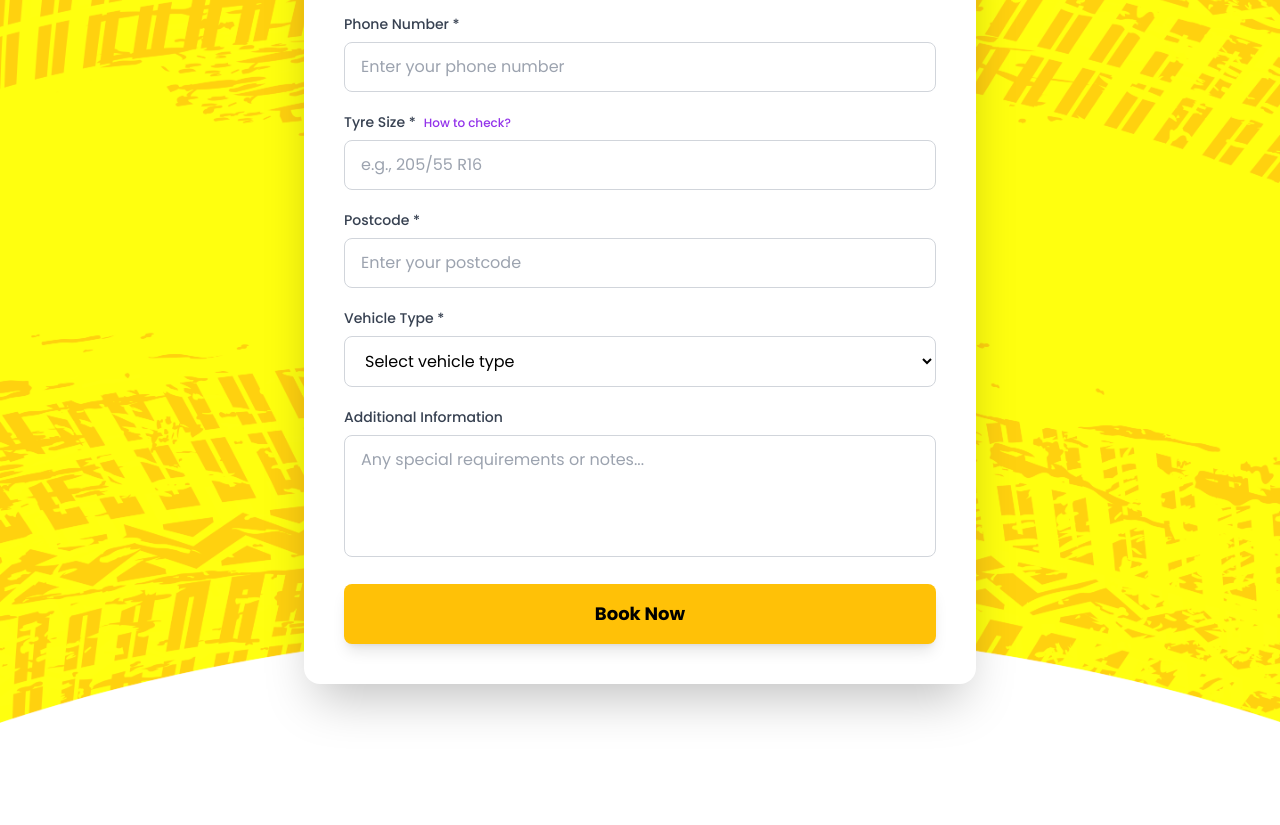
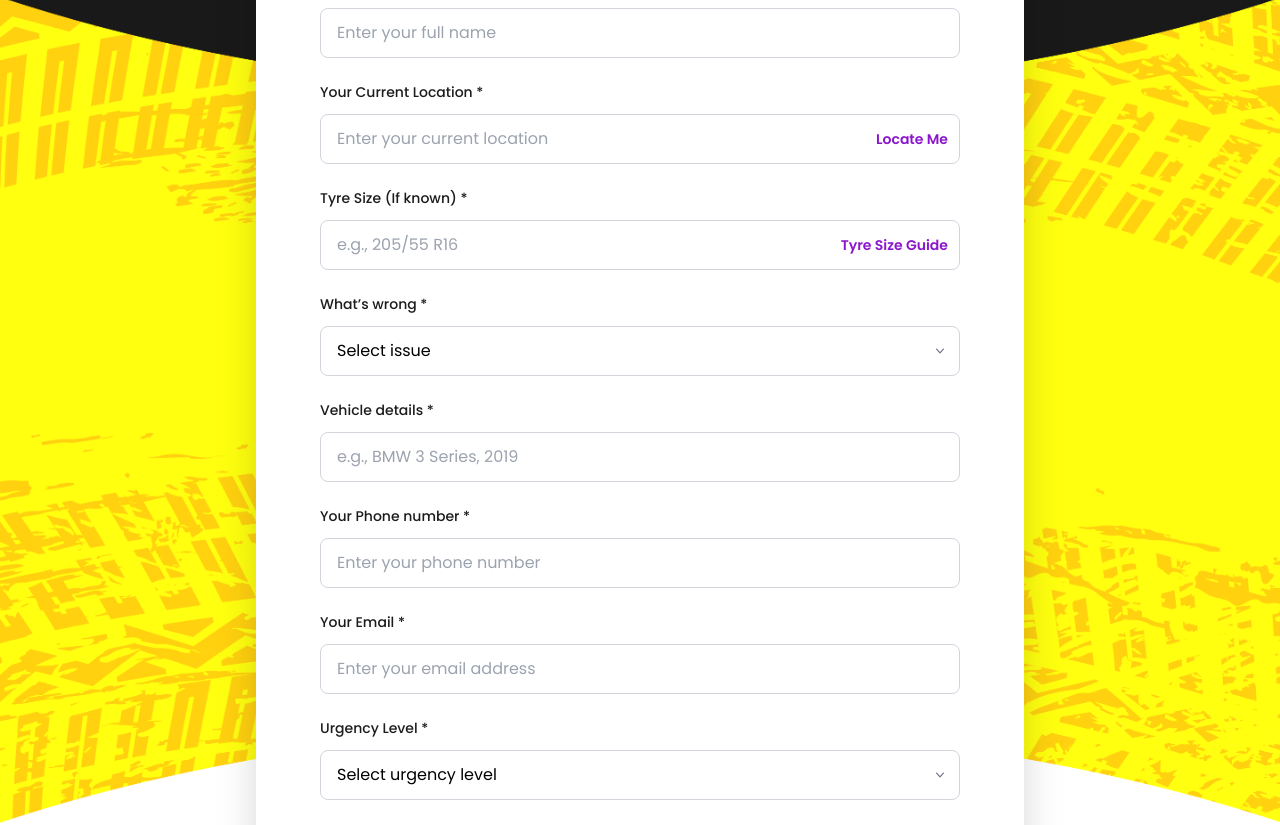
Before and after one commit to Creatx-Software/Streat-Motor-Tyres, a Next.js app: page / in a window 1280 px wide. Shown: the part 1200-2025 px from the top of the page. Built offline with nearby package versions, Linux system fonts and the light colour scheme.

Commit message:
Booking Form

```diff
--- a/src/components/BookingForm.tsx
+++ b/src/components/BookingForm.tsx
@@ -4,12 +4,74 @@ import React, { useState } from 'react';
 export function BookingForm() {
   const [formData, setFormData] = useState({
     name: '',
-    phone: '',
+    location: '',
     tyreSize: '',
-    postcode: '',
-    vehicleType: '',
-    additionalInfo: ''
+    whatIsWrong: '',
+    vehicleDetails: '',
+    phoneNumber: '',
+    email: '',
+    urgencyLevel: ''
   });
+  const [isLocating, setIsLocating] = useState(false);
+
+  const getFormattedLocation = (data: any) => {
+    const parts = [
+      data?.locality,
+      data?.city,
+      data?.principalSubdivision,
+      data?.postcode
+    ].filter(Boolean);
+
+    if (parts.length > 0) return parts.join(', ');
+    return `${data?.latitude}, ${data?.longitude}`;
+  };
+
+  const handleLocate = () => {
+    if (!navigator.geolocation) {
+      alert('Geolocation is not supported by your browser.');
+      return;
+    }
+
+    setIsLocating(true);
+
+    navigator.geolocation.getCurrentPosition(
+      async ({ coords }) => {
+        try {
+          const response = await fetch(
+            `https://api.bigdatacloud.net/data/reverse-geocode-client?latitude=${coords.latitude}&longitude=${coords.longitude}&localityLanguage=en`
+          );
+
+          if (!response.ok) {
+            throw new Error('Could not fetch your location details.');
+          }
+
+          const locationData = await response.json();
+          const formattedLocation = getFormattedLocation(locationData);
+
+          setFormData((prev) => ({
+            ...prev,
+            location: formattedLocation
+          }));
+        } catch (error) {
+          console.error(error);
+          alert('Unable to determine your location details. Please enter it manually.');
+        } finally {
+          setIsLocating(false);
+        }
+      },
+      (error) => {
+        console.error(error);
+        setIsLocating(false);
+        alert('Location access was denied or unavailable. Please enter your location manually.');
+      },
+      {
+        enableHighAccuracy: true,
+        timeout: 10000,
+        maximumAge: 0
+      }
+    );
+  };
+
   const handleSubmit = (e: React.FormEvent) => {
     e.preventDefault();
     console.log('Form submitted:', formData);
@@ -27,19 +89,16 @@ export function BookingForm() {
   };
   return (
     <section className="relative pb-48 px-4 bg-[url('/assets/FormBg.png')] bg-cover bg-center bg-no-repeat">
-      <div className="max-w-2xl mx-auto">
-        <div className="bg-white rounded-2xl shadow-2xl p-6 sm:p-8 lg:p-10">
-          <h2 className="text-2xl sm:text-3xl font-bold text-center mb-2 text-gray-900">
-            Book Right Now - It Takes 2 Minutes
+      <div className="max-w-3xl mx-auto">
+        <div className="bg-white rounded-2xl shadow-2xl p-10 sm:p-12 lg:p-16 translate-y-16">
+          <h2 className="text-xl sm:text-2xl font-inter font-semibold text-center mb-2 text-[#8B16CC]">
+            ⚡ Get Help Now - It Takes 2 Minutes
           </h2>
-          <p className="text-center text-gray-600 mb-8">
-            Fill in the details below
-          </p>
 
-          <form onSubmit={handleSubmit} className="space-y-5">
+          <form onSubmit={handleSubmit} className="space-y-6 mt-10">
             <div>
-              <label className="block text-sm font-medium text-gray-700 mb-2">
-                Customer Name *
+              <label className="block text-sm font-inter font-medium text-[#1C1C1E] mb-3">
+                Your Name *
               </label>
               <input
                 type="text"
@@ -47,100 +106,167 @@ export function BookingForm() {
                 required
                 value={formData.name}
                 onChange={handleChange}
-                className="w-full px-4 py-3 border border-gray-300 rounded-lg focus:ring-2 focus:ring-purple-500 focus:border-transparent outline-none"
+                className="w-full px-4 py-3 border border-gray-300 rounded-lg focus:ring-2 focus:ring-purple-500 focus:border-transparent outline-none text-md font-inter font-regular text-[#A2A2A2]"
                 placeholder="Enter your full name" />
 
             </div>
 
             <div>
-              <label className="block text-sm font-medium text-gray-700 mb-2">
-                Phone Number *
+              <label className="block text-sm font-inter font-medium text-[#1C1C1E] mb-3">
+                Your Current Location *
               </label>
+              <div className="relative">
                 <input
-                type="tel"
-                name="phone"
+                  type="text"
+                  name="location"
                   required
-                value={formData.phone}
+                  value={formData.location}
                   onChange={handleChange}
-                className="w-full px-4 py-3 border border-gray-300 rounded-lg focus:ring-2 focus:ring-purple-500 focus:border-transparent outline-none"
-                placeholder="Enter your phone number" />
+                  className="w-full px-4 pr-20 py-3 border border-gray-300 rounded-lg focus:ring-2 focus:ring-purple-500 focus:border-transparent outline-none text-md font-inter font-regular text-[#A2A2A2]"
+                  placeholder="Enter your current location" />
+                <button
+                  type="button"
+                  onClick={handleLocate}
+                  disabled={isLocating}
+                  className="absolute right-3 top-1/2 -translate-y-1/2 text-sm font-inter font-semibold text-[#8B16CC] disabled:text-gray-400 disabled:no-underline">
+                  {isLocating ? 'Locating...' : 'Locate Me'}
+                </button>
+              </div>
 
             </div>
 
             <div>
-              <label className="block text-sm font-medium text-gray-700 mb-2">
-                Tyre Size *
-                <a
-                  href="#tyre-guide"
-                  className="text-purple-600 text-xs ml-2 hover:underline">
-
-                  How to check?
-                </a>
+              <label className="block text-sm font-inter font-medium text-[#1C1C1E] mb-3">
+                Tyre Size (If known) *
               </label>
+              <div className="relative">
                 <input
                   type="text"
                   name="tyreSize"
                   required
                   value={formData.tyreSize}
                   onChange={handleChange}
-                className="w-full px-4 py-3 border border-gray-300 rounded-lg focus:ring-2 focus:ring-purple-500 focus:border-transparent outline-none"
+                  className="w-full px-4 pr-36 py-3 border border-gray-300 rounded-lg focus:ring-2 focus:ring-purple-500 focus:border-transparent outline-none text-md font-inter font-regular text-[#A2A2A2]"
                   placeholder="e.g., 205/55 R16" />
+                <a
+                  href="#tyre-guide"
+                  className="absolute right-3 top-1/2 -translate-y-1/2 text-sm font-inter font-semibold text-[#8B16CC]">
+                  Tyre Size Guide
+                </a>
+              </div>
 
             </div>
 
             <div>
-              <label className="block text-sm font-medium text-gray-700 mb-2">
-                Postcode *
+              <label className="block text-sm font-inter font-medium text-[#1C1C1E] mb-3">
+                What’s wrong *
               </label>
-              <input
-                type="text"
-                name="postcode"
+              <div className="relative">
+                <select
+                  name="whatIsWrong"
                   required
-                value={formData.postcode}
+                  value={formData.whatIsWrong}
                   onChange={handleChange}
-                className="w-full px-4 py-3 border border-gray-300 rounded-lg focus:ring-2 focus:ring-purple-500 focus:border-transparent outline-none"
-                placeholder="Enter your postcode" />
+                  className="w-full px-4 pr-10 py-3 border border-gray-300 rounded-lg focus:ring-2 focus:ring-purple-500 focus:border-transparent outline-none bg-white appearance-none">
+                  <option value="" disabled>
+                    Select issue
+                  </option>
+                  <option value="tyre-replacement">Tyre Replacement</option>
+                  <option value="puncture-repair">Puncture Repair</option>
+                  <option value="wheel-balancing">Wheel Balancing</option>
+                </select>
+                <svg
+                  className="pointer-events-none absolute right-3 top-1/2 h-4 w-4 -translate-y-1/2 text-gray-500"
+                  viewBox="0 0 20 20"
+                  fill="currentColor"
+                  aria-hidden="true">
+                  <path
+                    fillRule="evenodd"
+                    d="M5.23 7.21a.75.75 0 011.06.02L10 11.168l3.71-3.938a.75.75 0 111.08 1.04l-4.25 4.51a.75.75 0 01-1.08 0L5.21 8.27a.75.75 0 01.02-1.06z"
+                    clipRule="evenodd" />
+                </svg>
+              </div>
 
             </div>
 
             <div>
-              <label className="block text-sm font-medium text-gray-700 mb-2">
-                Vehicle Type *
+              <label className="block text-sm font-inter font-medium text-[#1C1C1E] mb-3">
+                Vehicle details *
               </label>
-              <select
-                name="vehicleType"
+              <input
+                type="text"
+                name="vehicleDetails"
                 required
-                value={formData.vehicleType}
+                value={formData.vehicleDetails}
                 onChange={handleChange}
-                className="w-full px-4 py-3 border border-gray-300 rounded-lg focus:ring-2 focus:ring-purple-500 focus:border-transparent outline-none bg-white">
-
-                <option value="">Select vehicle type</option>
-                <option value="car">Car</option>
-                <option value="van">Van</option>
-                <option value="suv">SUV</option>
-                <option value="truck">Truck</option>
-              </select>
+                className="w-full px-4 py-3 border border-gray-300 rounded-lg focus:ring-2 focus:ring-purple-500 focus:border-transparent outline-none text-md font-inter font-regular text-[#A2A2A2]"
+                placeholder="e.g., BMW 3 Series, 2019" />
             </div>
 
             <div>
-              <label className="block text-sm font-medium text-gray-700 mb-2">
-                Additional Information
+              <label className="block text-sm font-inter font-medium text-[#1C1C1E] mb-3">
+                Your Phone number *
               </label>
-              <textarea
-                name="additionalInfo"
-                value={formData.additionalInfo}
+              <input
+                type="tel"
+                name="phoneNumber"
+                required
+                value={formData.phoneNumber}
                 onChange={handleChange}
-                rows={4}
-                className="w-full px-4 py-3 border border-gray-300 rounded-lg focus:ring-2 focus:ring-purple-500 focus:border-transparent outline-none resize-none"
-                placeholder="Any special requirements or notes..." />
+                className="w-full px-4 py-3 border border-gray-300 rounded-lg focus:ring-2 focus:ring-purple-500 focus:border-transparent outline-none text-md font-inter font-regular text-[#A2A2A2]"
+                placeholder="Enter your phone number" />
+            </div>
 
+            <div>
+              <label className="block text-sm font-inter font-medium text-[#1C1C1E] mb-3">
+                Your Email *
+              </label>
+              <input
+                type="email"
+                name="email"
+                required
+                value={formData.email}
+                onChange={handleChange}
+                className="w-full px-4 py-3 border border-gray-300 rounded-lg focus:ring-2 focus:ring-purple-500 focus:border-transparent outline-none text-md font-inter font-regular text-[#A2A2A2]"
+                placeholder="Enter your email address" />
+            </div>
+
+            <div>
+              <label className="block text-sm font-inter font-medium text-[#1C1C1E] mb-3">
+                Urgency Level *
+              </label>
+              <div className="relative">
+                <select
+                  name="urgencyLevel"
+                  required
+                  value={formData.urgencyLevel}
+                  onChange={handleChange}
+                  className="w-full px-4 pr-10 py-3 border border-gray-300 rounded-lg focus:ring-2 focus:ring-purple-500 focus:border-transparent outline-none bg-white appearance-none">
+                  <option value="" disabled>
+                    Select urgency level
+                  </option>
+                  <option value="low">Low</option>
+                  <option value="medium">Medium</option>
+                  <option value="high">High</option>
+                </select>
+                <svg
+                  className="pointer-events-none absolute right-3 top-1/2 h-4 w-4 -translate-y-1/2 text-gray-500"
+                  viewBox="0 0 20 20"
+                  fill="currentColor"
+                  aria-hidden="true">
+                  <path
+                    fillRule="evenodd"
+                    d="M5.23 7.21a.75.75 0 011.06.02L10 11.168l3.71-3.938a.75.75 0 111.08 1.04l-4.25 4.51a.75.75 0 01-1.08 0L5.21 8.27a.75.75 0 01.02-1.06z"
+                    clipRule="evenodd" />
+                </svg>
+              </div>
             </div>
 
             <button
               type="submit"
-              className="w-full bg-[#FFC107] text-black font-bold py-4 rounded-lg hover:bg-yellow-500 transition-colors text-lg shadow-lg">
+              className="w-full bg-[#FFD10F] text-[#1C1C1E] font-inter font-bold py-4 rounded-lg hover:bg-yellow-500 transition-colors text-lg shadow-lg translate-y-3">
 
-              Book Now
+              Get Help Now
             </button>
           </form>
         </div>
```
Lines whose indentation alone changed are shown as unchanged.
